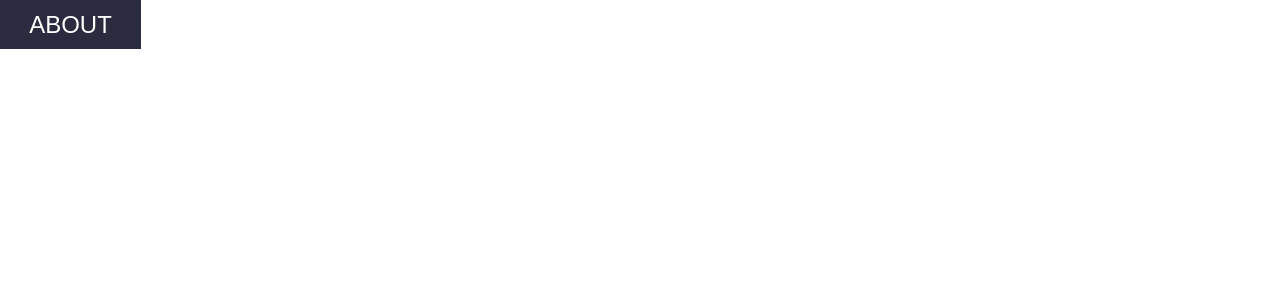
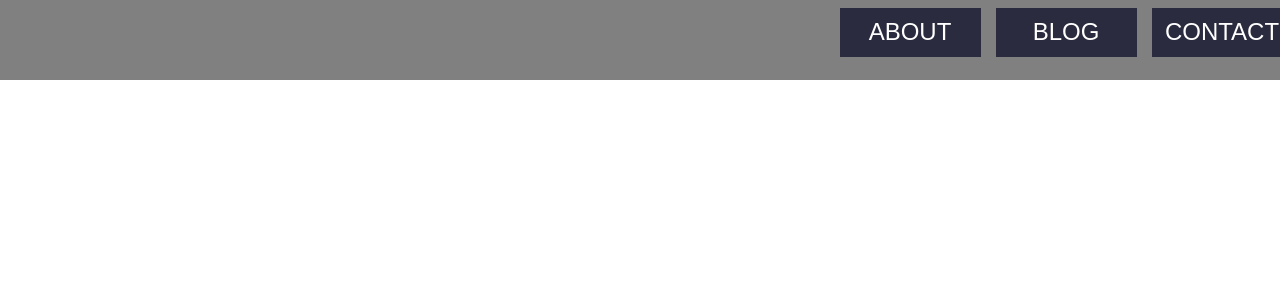
Before and after one commit to marisangela-sousa/Site-Camilla-Mendes, a React (Create React App) app: page / in a window 1280 px wide. Shown: the top 300 px of the page. Built offline with nearby package versions, Linux system fonts and the light colour scheme.

Commit message:
Botões adicionados ao navbar

```diff
--- a/src/components/button/about/button-about.jsx
+++ /dev/null
@@ -1,13 +0,0 @@
-import "../../../styles/styles.css";
-
-const ButtonAbout = () => {
-    return(
-        <div>
-            <button id="button">
-                <p id="button-text">ABOUT</p>
-            </button>
-        </div>
-    )
-}
-
-export default ButtonAbout
--- /dev/null
+++ b/src/components/buttonHeader/buttonHeader.css
@@ -0,0 +1,16 @@
+.ButtonHeader{
+    width: 141px;
+    height: 49px;
+    border: none;
+    background-color: #2A2B3F;
+    margin: 7.5px;
+
+    display: flex;
+    justify-content: center;
+    align-items: center;
+}
+
+.ButtonHeaderText{
+    font-size: 24px;
+    color: #FFF;
+}
--- /dev/null
+++ b/src/components/buttonHeader/buttonHeader.jsx
@@ -0,0 +1,13 @@
+import "./buttonHeader.css";
+
+const ButtonHeader = ({ButtonHeaderName}) => {
+    return(
+        <div>
+            <button className="ButtonHeader">
+                <p className="ButtonHeaderText">{ButtonHeaderName}</p>
+            </button>
+        </div>
+    )
+}
+
+export default ButtonHeader
--- a/src/components/navbar/navbar.css
+++ b/src/components/navbar/navbar.css
@@ -0,0 +1,17 @@
+.ContainerNavBar{
+    height: 10vh;
+    width: 100vw;
+
+    background-color: gray;
+}
+
+.RightItemsNavbar{
+    display: flex;
+    justify-content: end;
+    align-items: center;
+}
+
+.ButtonsGroupNavBar{
+    width: 35vw;
+    display: flex;
+}
--- a/src/components/navbar/navbar.jsx
+++ b/src/components/navbar/navbar.jsx
@@ -0,0 +1,18 @@
+import ButtonHeader from "../buttonHeader/buttonHeader"
+import "./navbar.css"
+
+const NavBar = () => {
+    return (
+        <div className="ContainerNavBar" >
+            <div className="RightItemsNavbar">
+                <div className="ButtonsGroupNavBar">
+                    <ButtonHeader ButtonHeaderName="ABOUT" />
+                    <ButtonHeader ButtonHeaderName="BLOG" />
+                    <ButtonHeader ButtonHeaderName="CONTACT" />
+                </div>
+            </div>
+        </div>
+    )
+}
+
+export default NavBar
--- a/src/pages/main/main.jsx
+++ b/src/pages/main/main.jsx
@@ -1,9 +1,9 @@
-import ButtonAbout from "../../components/button/about/button-about"
+import NavBar from "../../components/navbar/navbar"
 
 const Main = () =>{
     return(
         <div>
-            <ButtonAbout/>
+            <NavBar/>
         </div>
     )
 }
--- a/src/styles/styles.css
+++ /dev/null
@@ -1,15 +0,0 @@
-#button{
-    width: 141px;
-    height: 49px;
-    border: none;
-    background-color: #2A2B3F;
-
-    display: flex;
-    justify-content: center;
-    align-items: center;
-}
-
-#button-text{
-    font-size: 24px;
-    color: #FFF;
-}
```
Also changed, not shown: src/components/button/blog/button-blog.css (deleted), src/components/button/blog/button-blog.jsx (deleted), src/components/button/contact/button-contact.css (deleted), src/components/button/contact/button-contact.jsx (deleted).
